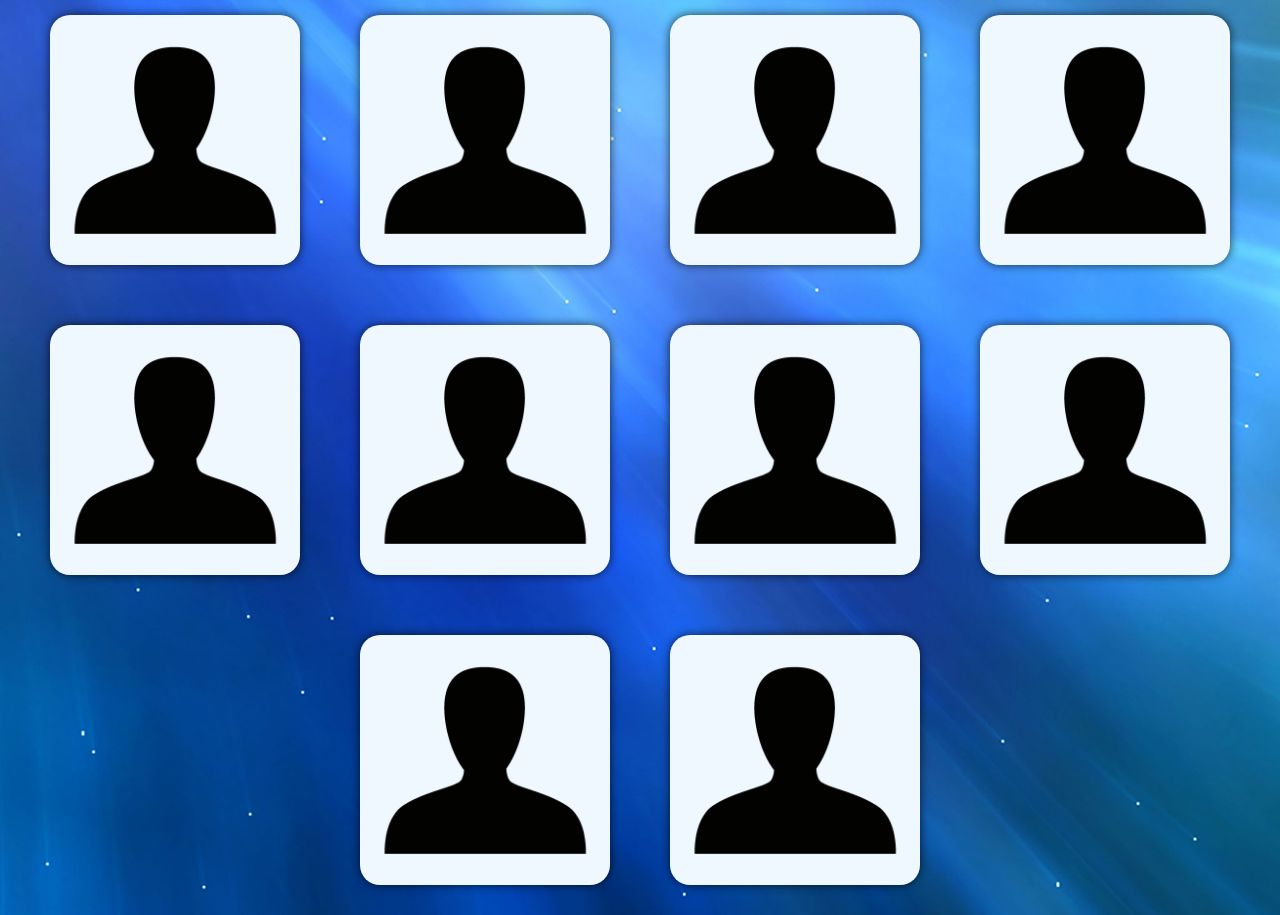
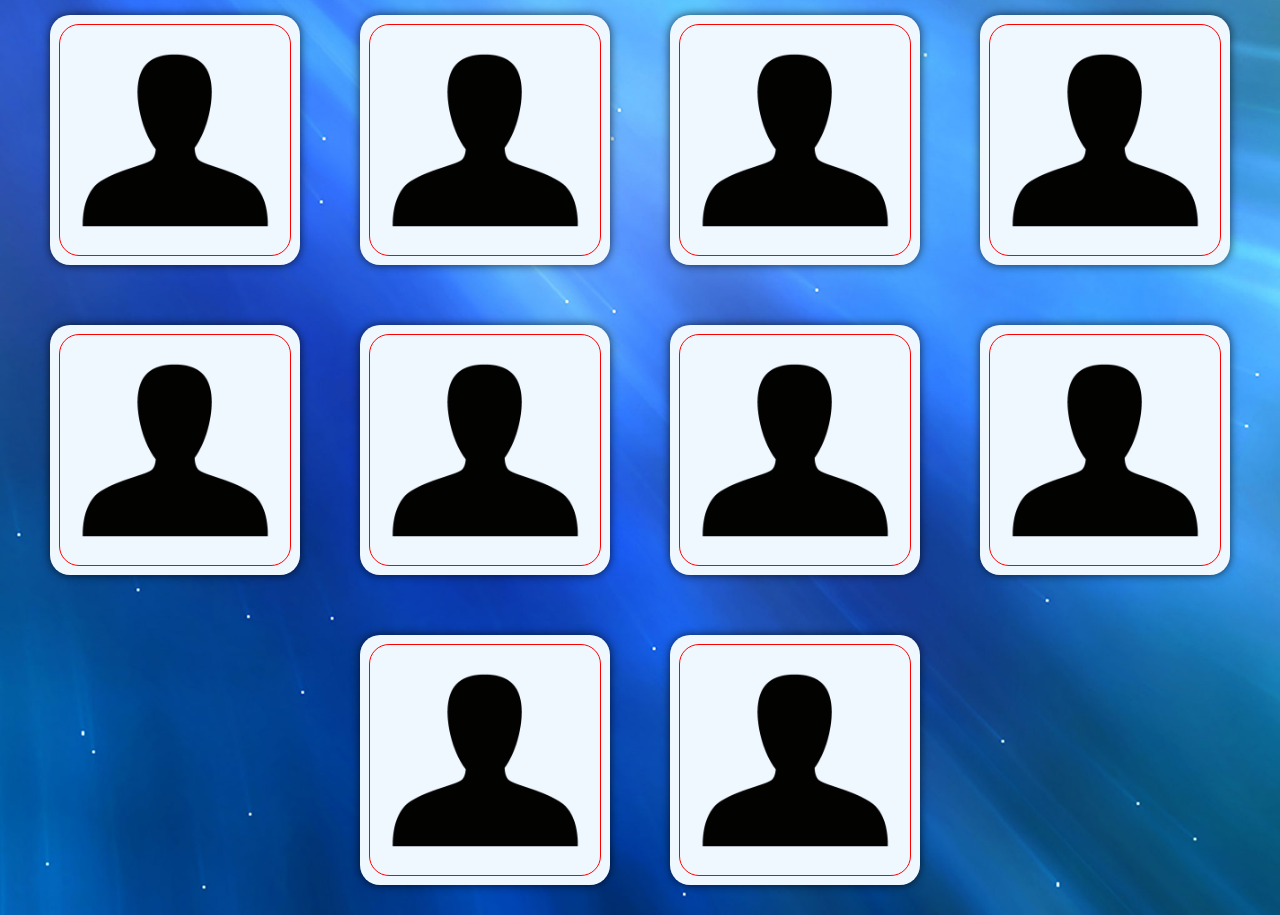
Before and after one commit to caueaquino/Desafio-HTML-CSS, a plain HTML site: page index.html in a window 1280 px wide. Shown: the part 329-1244 px from the top of the page. Drawn offline with Linux system fonts and the light colour scheme.

Commit message:
up refre icon

```diff
--- a/css/index-style.css
+++ b/css/index-style.css
@@ -181,13 +181,13 @@ body {
 .btcad {
     padding:8px 13px 8px 13px;
     border-radius: 15px;
-    border: 1px solid rgba(175, 175, 175, 0.219);
+    border: 1px solid rgba(0, 0, 0, 0.219);
     box-shadow: 0px 0px 10px rgba(0, 0, 0, 0.753);
     background-color: rgba(17, 61, 255, 0.603);
     transition: all 0.5s;
     margin-bottom: 30px;
     font-family: "Montserrat",sans-serif;
-    font-size: 14pt;
+    font-size: 16pt;
     display: flex;
     flex-direction: row;
     justify-content: center;
@@ -227,9 +227,8 @@ body {
 
 .contact-data {
     background-color: aliceblue;
+    border-radius: 20px;
     margin: 30px;
-    border-radius: 20px;
-    padding: 5px;
     align-items: center;
     justify-content: center;
     box-shadow: 0px 0px 10px rgba(0, 0, 0, 0.705);
@@ -238,12 +237,10 @@ body {
     font-family: "Montserrat",sans-serif;
     font-size: 22pt;
     color: rgba(129, 129, 129, 0);
-    background-image: url(../img/user.png);
-    background-repeat: no-repeat;
-    background-attachment: local;
-    background-size: contain;
     height: 250px;
     width: 250px;
+    display: flex;
+    flex-direction: column;
 }
 
 .contact-data:hover {
@@ -256,7 +253,9 @@ body {
 }
 
 .contact-data img {
-    position: static;
+    margin: 10px;
+    border: 1px solid red;
+    border-radius: 20px;
 }
 
 /* Div do Cadastrar do Contato */
--- a/index.html
+++ b/index.html
@@ -21,7 +21,7 @@
             <h1>Agenda</h1>
             <div class="topop">
                 <input id="barraPesquisa" type="text" placeholder="Pesquisar">
-                <button onclick="search()"><img src="./img/pesquisar-icon.png" alt="Pesquisar" height="26px" width="28px"></button>
+                <button onclick="search()"><img src="./img/pesquisar-icon.png" alt="Pesquisar" height="28px" width="28px"></button>
             </div>
 
             <button class="btcad" onclick="cadastrarContato()">Cadastrar Contato&nbsp;&nbsp;<img src="./img/add-contato.png" alt="Adicionar Contato" height="35px" width="35px"></button>
@@ -29,17 +29,16 @@
             <h2 id="h2-type">Contatos</h2>
 
             <div id="contacts-field">
-                <button class="contact-data" onclick="contactView()">Visualizar Dados</button>
-                <button class="contact-data" onclick="contactView()">Visualizar Dados</button>
-                <button class="contact-data" onclick="contactView()">Visualizar Dados</button>
-                <button class="contact-data" onclick="contactView()">Visualizar Dados</button>
-                <button class="contact-data" onclick="contactView()">Visualizar Dados</button>
-                <button class="contact-data" onclick="contactView()">Visualizar Dados</button>
-                <button class="contact-data" onclick="contactView()">Visualizar Dados</button>
-                <button class="contact-data" onclick="contactView()">Visualizar Dados</button>
-                <button class="contact-data" onclick="contactView()">Visualizar Dados</button>
-                <button class="contact-data" onclick="contactView()">Visualizar Dados</button>
-            </div>
+                <button class="contact-data" onclick="contactView()"><img src="./img/user.png" height="230px" width="230px"></button>
+                <button class="contact-data" onclick="contactView()"><img src="./img/user.png" height="230px" width="230px"></button>
+                <button class="contact-data" onclick="contactView()"><img src="./img/user.png" height="230px" width="230px"></button>
+                <button class="contact-data" onclick="contactView()"><img src="./img/user.png" height="230px" width="230px"></button>
+                <button class="contact-data" onclick="contactView()"><img src="./img/user.png" height="230px" width="230px"></button>
+                <button class="contact-data" onclick="contactView()"><img src="./img/user.png" height="230px" width="230px"></button>
+                <button class="contact-data" onclick="contactView()"><img src="./img/user.png" height="230px" width="230px"></button>
+                <button class="contact-data" onclick="contactView()"><img src="./img/user.png" height="230px" width="230px"></button>
+                <button class="contact-data" onclick="contactView()"><img src="./img/user.png" height="230px" width="230px"></button>
+                <button class="contact-data" onclick="contactView()"><img src="./img/user.png" height="230px" width="230px"></button></div>
             </div>
         </div>
 
```
Also changed, not shown: img/add-contato.png.
